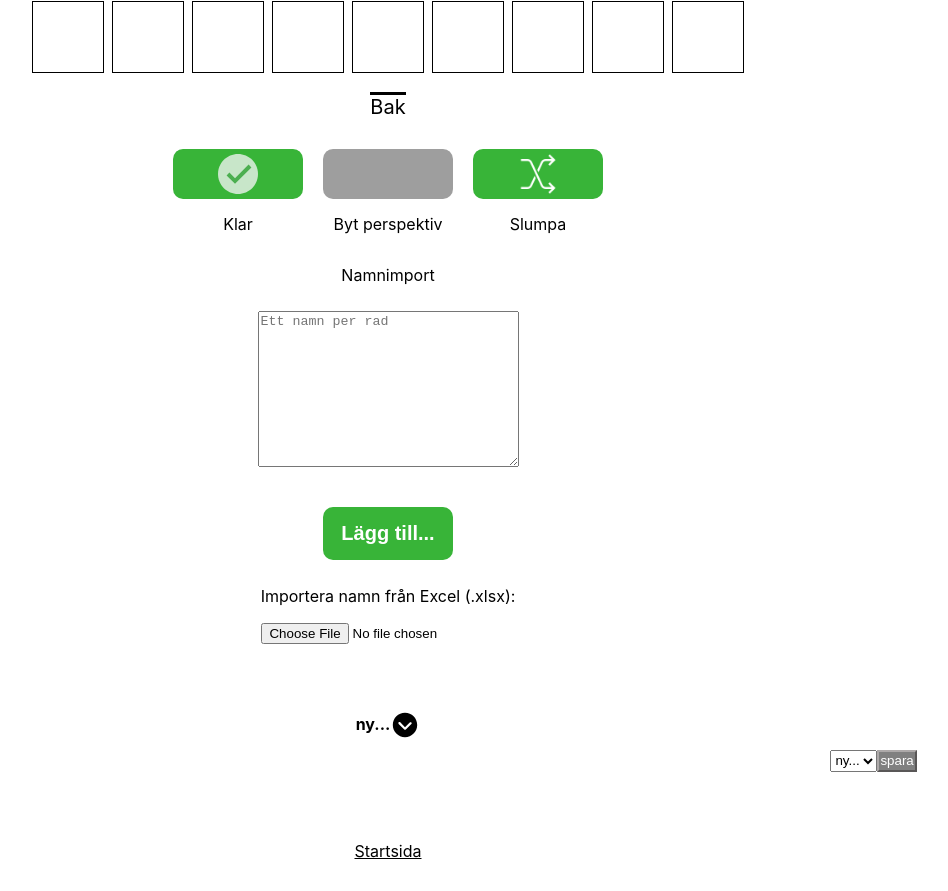
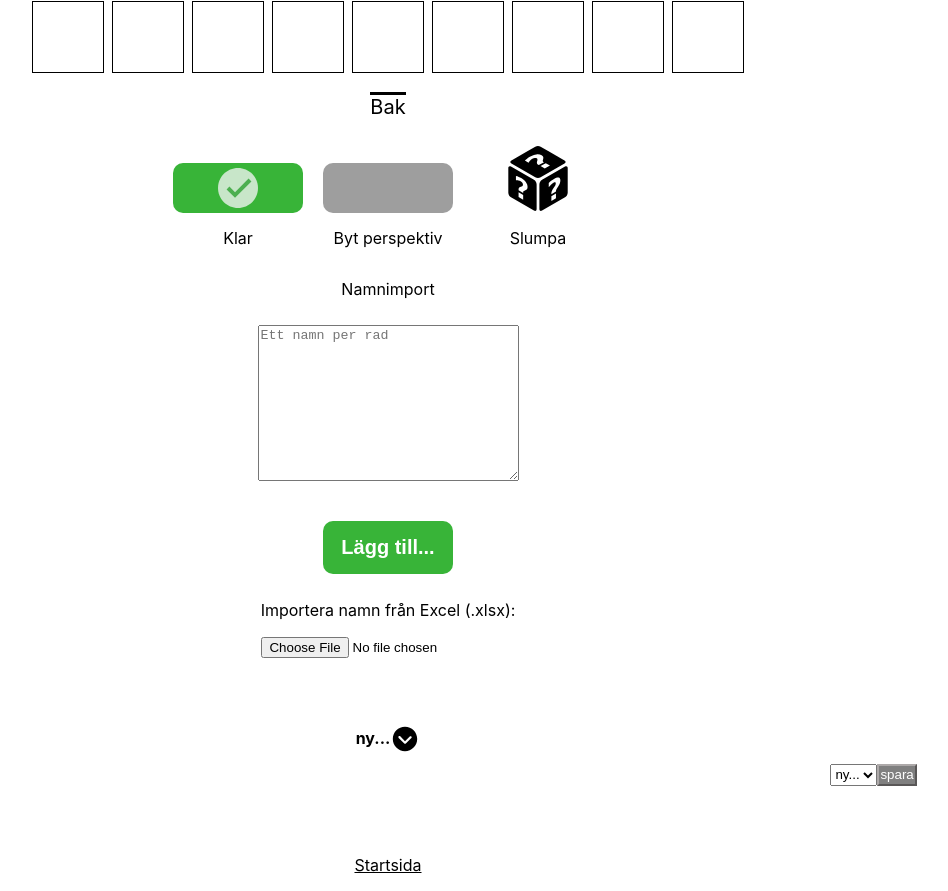
Before and after one commit to KillerrabbitAos/Skola77-frontend, a React (Create React App) app: page / in a window 1280 px wide. Shown: the part 1374-2265 px from the top of the page, without its empty margins (252-1200 px from the left). Built offline with nearby package versions, Linux system fonts and the light colour scheme; grey boxes are pictures that could not be loaded.

Commit message:
lade till prevent-select på appklassen och bytte slumpikon

```diff
--- a/src/App.js
+++ b/src/App.js
@@ -15,6 +15,8 @@ import schackBräde from "./schackVärden.js";
 import { set } from "react-ga";
 import { IoIosArrowRoundDown, IoIosArrowRoundForward } from "react-icons/io";
 import { IoIosArrowDropright, IoIosArrowDropdownCircle } from "react-icons/io";
+import { GiPerspectiveDiceSixFacesRandom } from "react-icons/gi";
+
 function compressData(data) {
   return LZString.compressToEncodedURIComponent(JSON.stringify(data));
 }
@@ -806,7 +808,7 @@ const App = () => {
   }, [windowWidth]);
 
   return (
-    <div className="App">
+    <div className="App prevent-select">
       <div id="bräddMått"></div>
       <div className="gridInstallning">
         <label>Rader:</label>
@@ -882,8 +884,8 @@ const App = () => {
           </div>
 
           <div className="menySaker" id="slumpaDiv">
-            <button onClick={handleMixNames} id="slumpaKnappen"></button>
-            <label id="slumpaLabel" htmlFor="slumpaKnappen">
+            <GiPerspectiveDiceSixFacesRandom style={{height: '80px', width: 'auto'}}onClick={handleMixNames} id="slumpaKnappen"/>
+            <label className='prevent-select' id="slumpaLabel" htmlFor="slumpaKnappen">
               Slumpa
             </label>
           </div>
```
